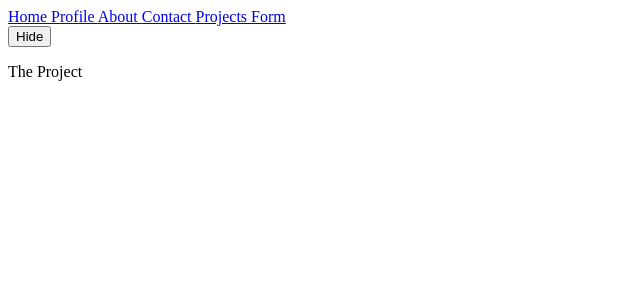
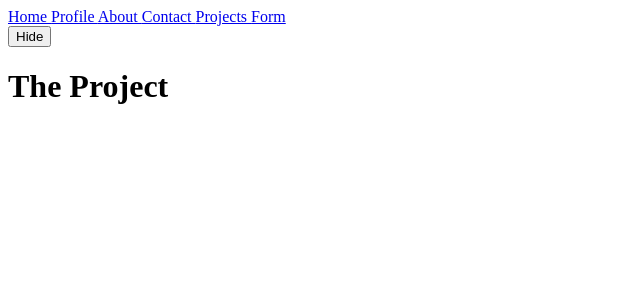
Before and after one commit to jvillad/react-learnings-repo, a React (Vite) app in the folder intro-to-react-router/: page /project in a window 1280 px wide. Both pictures are taken after a click on the button "Show Project". Shown: the top 300 px of the page, without its empty margins (0-640 px from the left). Built offline with nearby package versions, Linux system fonts and the light colour scheme.

Commit message:
reusable toggle

```diff
--- a/intro-to-react-router/src/pages/Project.jsx
+++ b/intro-to-react-router/src/pages/Project.jsx
@@ -1,17 +1,11 @@
-import { useState } from "react";
+import { useToggle } from "../useToggle";
 
 export const Project = () => {
-  const [project, setProject] = useState(false);
+  const [show, toggle] = useToggle();
   return (
     <div>
-      <button
-        onClick={() => {
-          setProject((prev) => !prev);
-        }}
-      >
-        {!project ? "Show Project" : "Hide"}
-      </button>
-      {project && <p>The Project</p>}
+      <button onClick={toggle}>{!show ? "Show Project" : "Hide"}</button>
+      {show && <h1>The Project</h1>}
     </div>
   );
 };
--- /dev/null
+++ b/intro-to-react-router/src/useToggle.js
@@ -0,0 +1,11 @@
+import { useState } from "react";
+
+export const useToggle = () => {
+  const [state, setState] = useState(false);
+
+  const toggle = () => {
+    setState((val) => !val);
+  };
+
+  return [state, toggle];
+};
```
